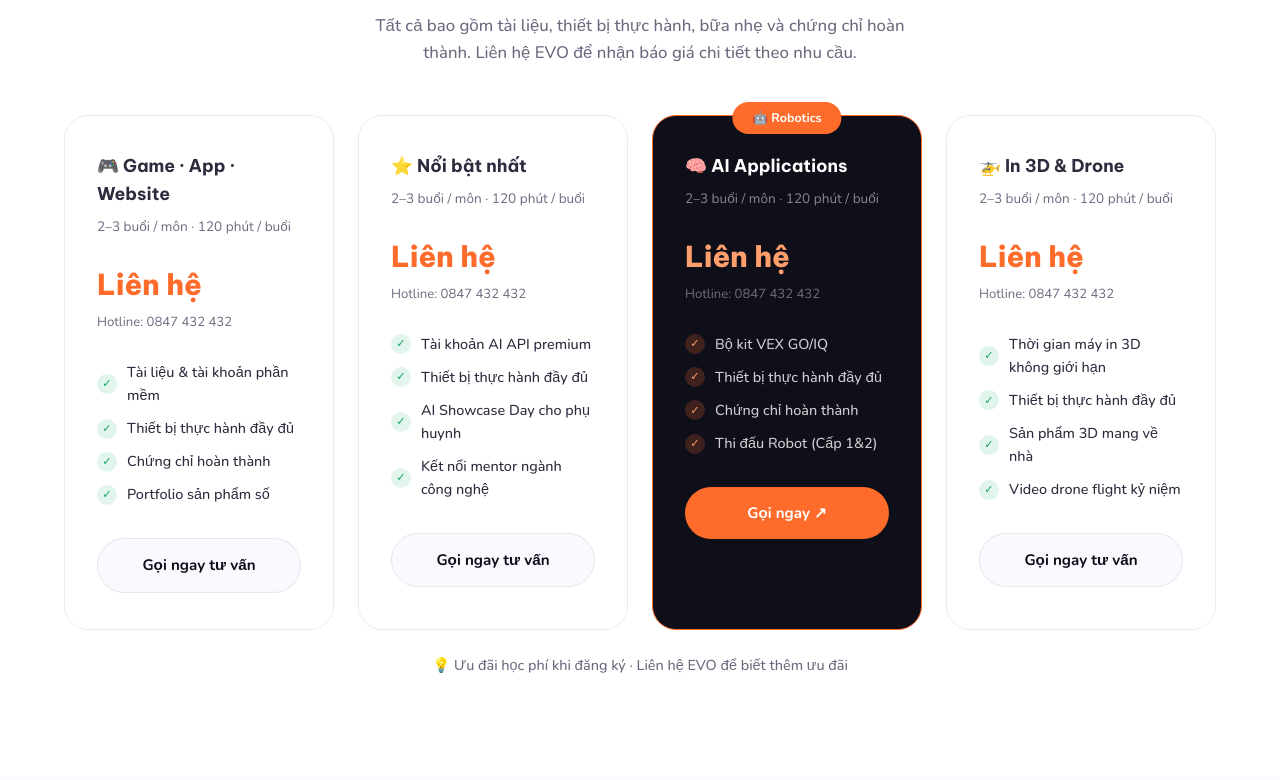
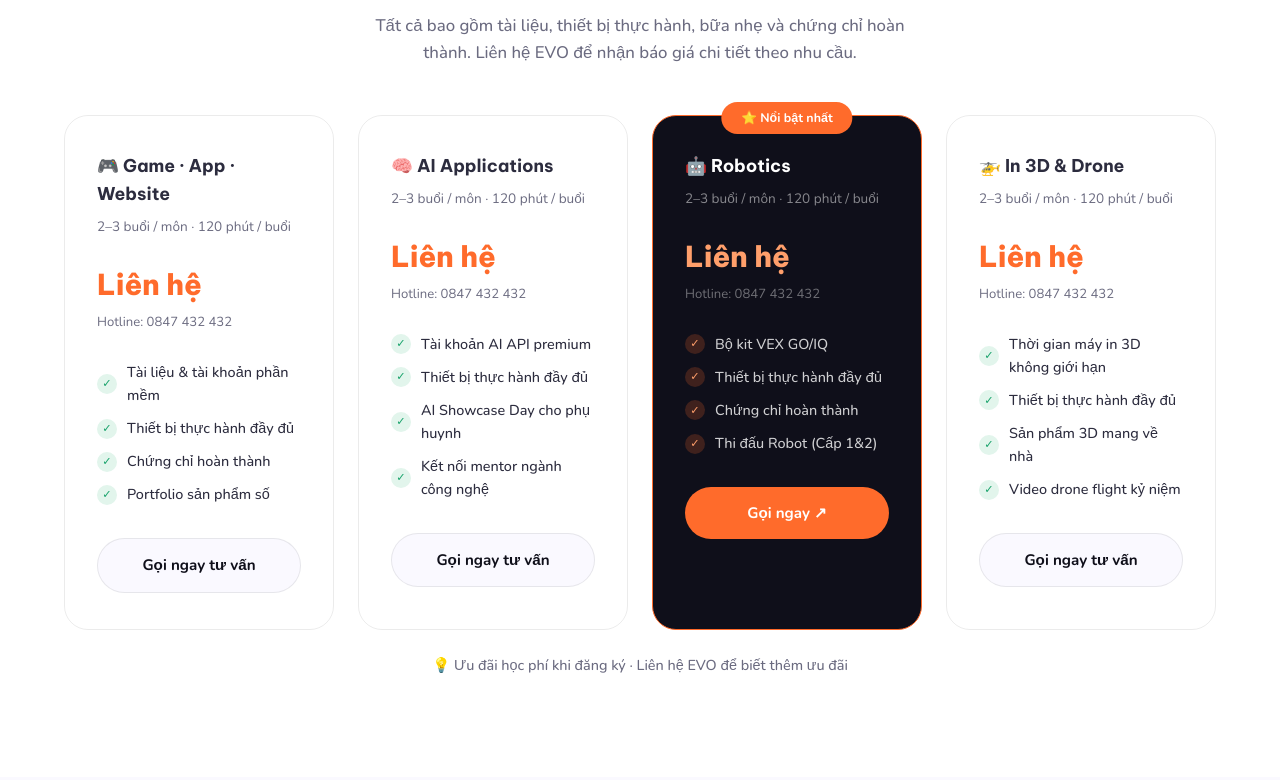
Before and after one commit to evoeducation/Demo, a plain HTML site: page index.html in a window 1280 px wide. Shown: the part 5180-5960 px from the top of the page. Drawn offline with nearby package versions, Linux system fonts and the light colour scheme.

Commit message:
Update index.html

```diff
--- a/index.html
+++ b/index.html
@@ -664,7 +664,7 @@
       <a href="tel:0847432432" class="price-btn price-btn-normal">Gọi ngay tư vấn</a>
     </div>
     <div class="price-card reveal">
-      <div class="price-name">⭐ Nổi bật nhất</div>
+      <div class="price-name">🧠 AI Applications</div>
       <div class="price-duration">2–3 buổi / môn · 120 phút / buổi</div>
       <div class="price-amount" style="font-size:1.8rem; color:var(--orange);">Liên hệ</div>
       <div class="price-note">Hotline: 0847 432 432</div>
@@ -677,8 +677,8 @@
       <a href="tel:0847432432" class="price-btn price-btn-normal">Gọi ngay tư vấn</a>
     </div>
     <div class="price-card featured reveal">
-      <div class="featured-badge">🤖 Robotics</div>
-      <div class="price-name">🧠 AI Applications</div>
+      <div class="featured-badge">⭐ Nổi bật nhất</div>
+      <div class="price-name">🤖 Robotics</div>
       <div class="price-duration">2–3 buổi / môn · 120 phút / buổi</div>
       <div class="price-amount" style="font-size:1.8rem; color:#FF9F6B;">Liên hệ</div>
       <div class="price-note" style="color:rgba(255,255,255,0.4);">Hotline: 0847 432 432</div>
@@ -740,7 +740,7 @@
         <span class="arrow">▾</span>
       </div>
       <div class="faq-a">
-        <p>Trại hè diễn ra tại <strong>Trường học Công nghệ và Sáng tạo EVO</strong> — 75A Thủy Nguyên, KĐT Ecopark, Hưng Yên, với phòng lab được trang bị đầy đủ máy tính, thiết bị và kết nối internet tốc độ cao. Các đợt dự kiến khai giảng vào tháng 6 và tháng 7 năm 2025. Lịch cụ thể sẽ được thông báo sau khi xác nhận đăng ký.</p>
+        <p>Trại hè diễn ra tại <strong>Trường học Công nghệ và Sáng tạo EVO hoặc địa điểm đối tác yêu cầu</strong>, với phòng lab được trang bị đầy đủ máy tính, thiết bị và kết nối internet tốc độ cao. Các đợt dự kiến khai giảng vào tháng 6 và tháng 7 năm 2025. Lịch cụ thể sẽ được thông báo sau khi xác nhận đăng ký.</p>
       </div>
     </div>
     <div class="faq-item reveal">
```
